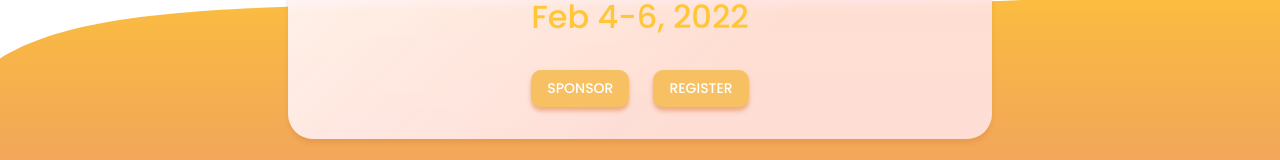
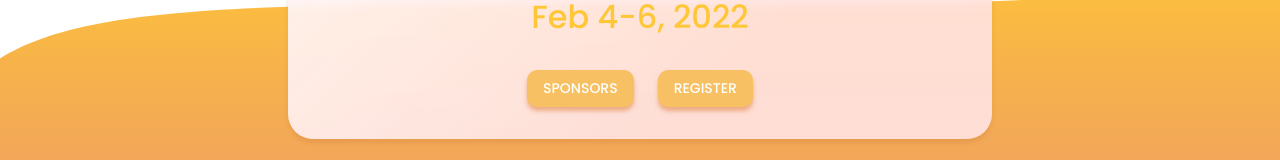
Before and after one commit to ScottyLabs/tartanhacks, a Next.js app: page / in a window 1280 px wide. Shown: the part 387-547 px from the top of the page. Built offline with nearby package versions, Linux system fonts and the light colour scheme; no server answers.

Commit message:
Added link to sponsors section. Added cards to sponsor logos

```diff
--- a/src/components/dashboard/DashboardDialog.tsx
+++ b/src/components/dashboard/DashboardDialog.tsx
@@ -63,11 +63,10 @@ const DashboardDialog = (): ReactElement => {
         <SubHeading variant="h5">Feb 4-6, 2022</SubHeading>
         <ButtonContainer>
           <Link
-            href="https://tartanhacks.com/sponsorship.pdf"
-            target="_blank"
+            href="#sponsors"
             underline="none"
           >
-            <RectangleButton type="button">Sponsor</RectangleButton>
+            <RectangleButton type="button">Sponsors</RectangleButton>
           </Link>
           <Link
             href="https://register.tartanhacks.com/"
--- a/src/components/sections/SponsorsSection.tsx
+++ b/src/components/sections/SponsorsSection.tsx
@@ -1,4 +1,4 @@
-import { Link, Typography } from "@mui/material";
+import { Card, Link, Typography } from "@mui/material";
 import { styled } from "@mui/material/styles";
 import { ReactElement } from "react";
 import Image from "next/image";
@@ -55,6 +55,10 @@ const PrizeSection = styled("div")(({ theme }) => ({
   },
 }));
 
+const StyledCard = styled(Card)({
+  padding: "0.5em",
+});
+
 const StyledImage = styled("img")(({ theme }) => ({
   height: "70px",
   objectFit: "contain",
@@ -99,7 +103,7 @@ const tiers = ["Silver", "Bronze", "Special", "Kind"];
 
 const SponsorsSection = (): ReactElement => {
   return (
-    <Section id="about">
+    <Section id="sponsors">
       <Heading variant="h2">Sponsors</Heading>
       {tiers.map((tier: string, index) => {
         const key = tier.toLowerCase() as keyof typeof sponsors;
@@ -110,6 +114,7 @@ const SponsorsSection = (): ReactElement => {
             </CategoryHeading>
             <PrizeSection key={index}>
               {sponsors[key].map((sponsor, idx) => (
+                <StyledCard key={idx}>
                   <a
                     href={sponsor.href}
                     key={idx}
@@ -122,6 +127,7 @@ const SponsorsSection = (): ReactElement => {
                       alt={sponsor.name}
                     />
                   </a>
+                </StyledCard>
               ))}
             </PrizeSection>
           </>
```
Lines whose indentation alone changed are shown as unchanged.
